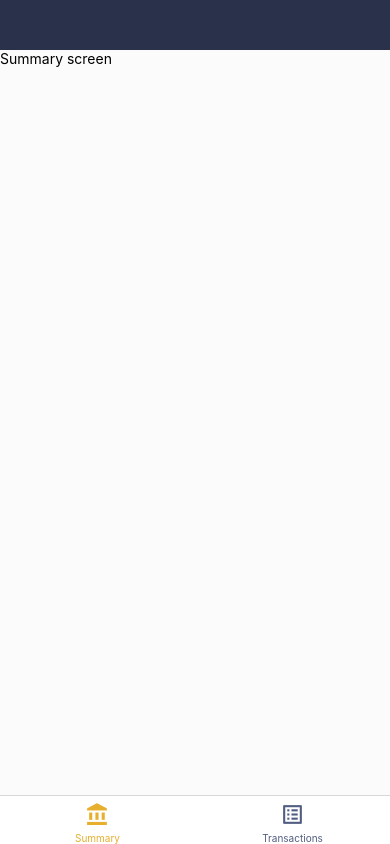
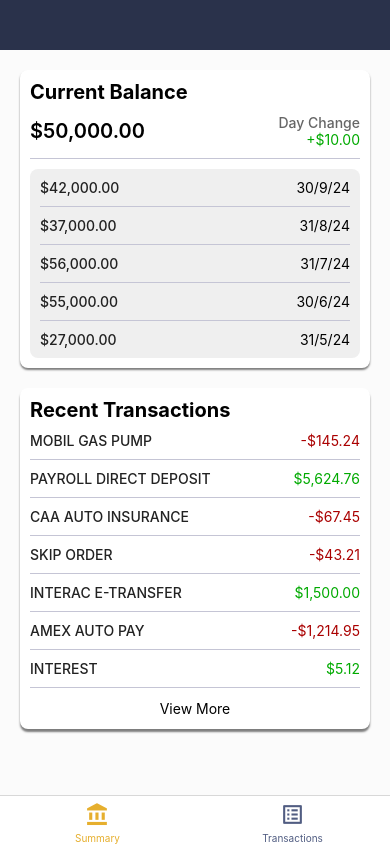
Before and after one commit to kjubar-fs/info-6132-lab2, a React Native app: screen / in a window 390 px wide. Built offline with nearby package versions, Linux system fonts and the light colour scheme.

Commit message:
Implement summary screen

```diff
--- a/src/screens/SummaryScreen/index.tsx
+++ b/src/screens/SummaryScreen/index.tsx
@@ -1,15 +1,45 @@
 /*
  *  Author: Kaleb Jubar
  *  Created: 28 Oct 2024, 3:50:02 PM
- *  Last update:
+ *  Last update: 29 Oct 2024, 3:34:36 PM
  *  Copyright (c) 2024 Kaleb Jubar
  */
-import { Text, View } from "react-native";
+import { Text, ScrollView, TouchableHighlight } from "react-native";
+
+import { useNavigation } from "@react-navigation/native";
+
+import Card from "../../components/common/Card";
+import Divider from "../../components/common/Divider";
+import BalanceListing from "../../components/summary/BalanceListing";
+import BalanceHistory from "../../components/summary/BalanceHistory";
+import TransactionList from "../../components/transactions/TransactionList";
+
+import { navScreens } from "../../util/constants";
+import styles from "./styles";
 
 export default function SummaryScreen() {
+    const nav = useNavigation();
+
     return (
-        <View>
-            <Text>Summary screen</Text>
-        </View>
+        <ScrollView contentContainerStyle={styles.container}>
+            <Card shadowType="light">
+                <Text style={styles.title}>Current Balance</Text>
+                <BalanceListing balance={50000} dayChange={10} />
+                <Divider />
+                <BalanceHistory />
+            </Card>
+            <Card>
+                <Text style={styles.title}>Recent Transactions</Text>
+                <TransactionList flatDisplay={true} />
+                <Divider />
+                <TouchableHighlight
+                    style={styles.button}
+                    underlayColor="#F7F7F7"
+                    onPress={() => { nav?.navigate(navScreens.transactions as never) }}
+                >
+                    <Text>View More</Text>
+                </TouchableHighlight>
+            </Card>
+        </ScrollView>
     );
 }
--- /dev/null
+++ b/src/screens/SummaryScreen/styles.ts
@@ -0,0 +1,31 @@
+/*
+ *  Author: Kaleb Jubar
+ *  Created: 29 Oct 2024, 10:28:32 AM
+ *  Last update: 29 Oct 2024, 3:10:21 PM
+ *  Copyright (c) 2024 Kaleb Jubar
+ */
+import { StyleSheet } from "react-native";
+
+export default StyleSheet.create({
+    container: {
+        alignItems: "center",
+        padding: 20,
+        gap: 20,
+    },
+
+    title: {
+        alignSelf: "flex-start",
+        paddingBottom: 10,
+
+        fontSize: 20,
+        fontWeight: "700",
+    },
+
+    button: {
+        minWidth: "100%",
+        alignItems: "center",
+        padding: 2,
+
+        borderRadius: 3,
+    },
+});
```
